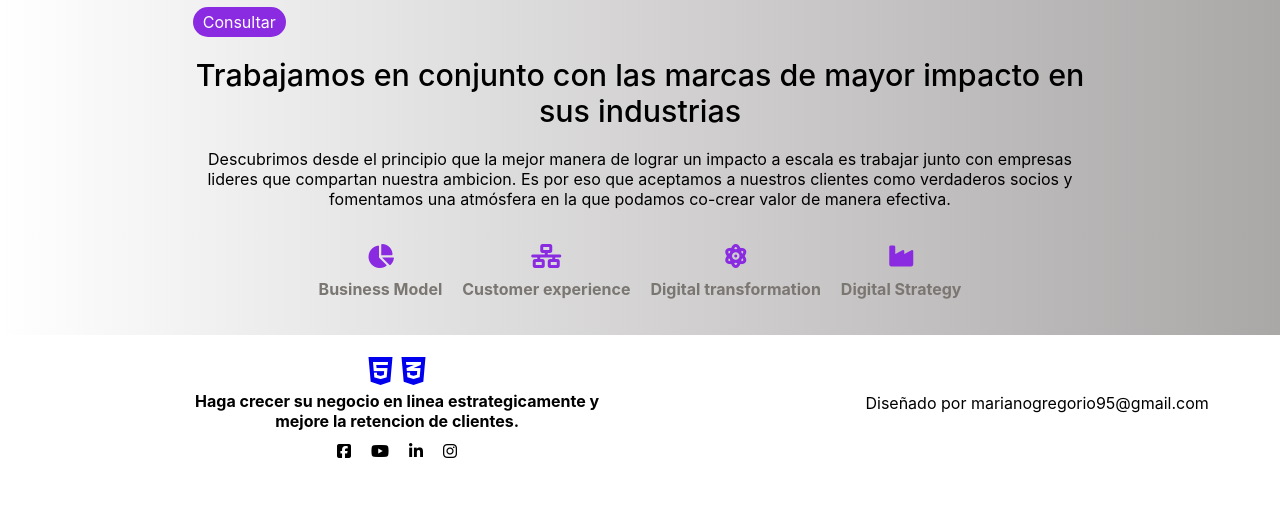
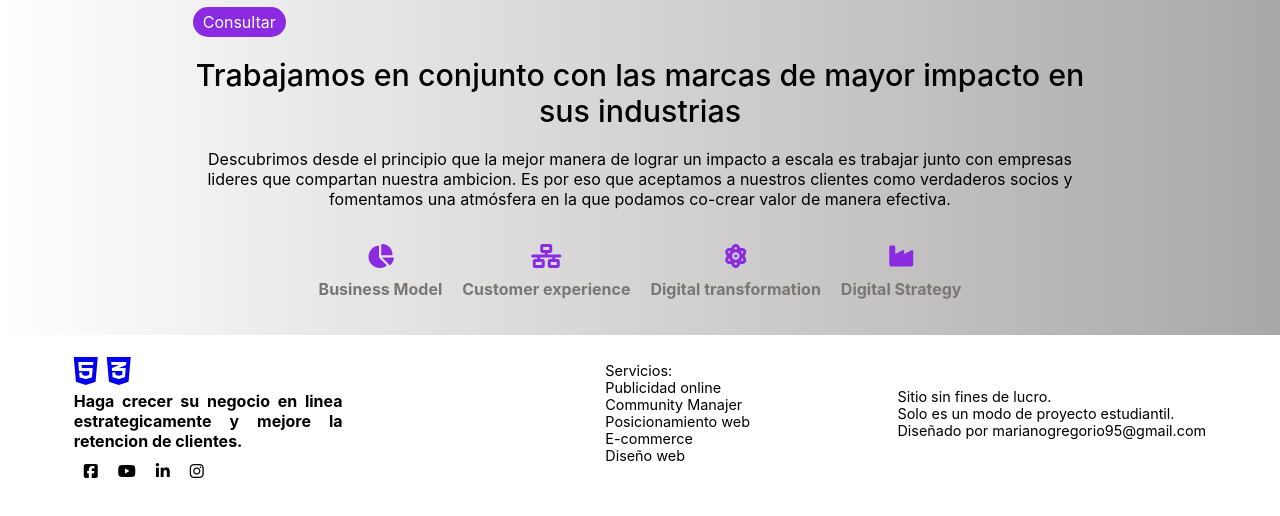
Before and after one commit to MarianGregorio/webMarketing, a plain HTML site: page index.html in a window 1280 px wide. Shown: the part 270-786 px from the top of the page. Drawn offline with Linux system fonts and the light colour scheme.

Commit message:
footer terminado

```diff
--- a/css/estilos.css
+++ b/css/estilos.css
@@ -281,3 +281,28 @@ a{
         font-size: 1rem;
     }
 }
+@media only screen and (min-width:1000px){
+    .borrado{
+        display: block;
+    }
+    .footerLeft{
+        display: flex;
+        justify-content: center;
+        align-items: flex-start;
+        width: 30%;
+    }
+    .footerLeft h5{
+        text-align: justify;
+    }
+    .footerCenter{
+        font-size: 0.9rem;
+    }
+    .footerRight{
+        font-size: 0.9rem;
+    }
+    .footer{
+        display: flex;
+        justify-content: space-around;
+        align-items: center;
+    }
+}
```
